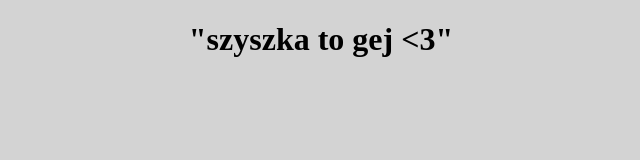
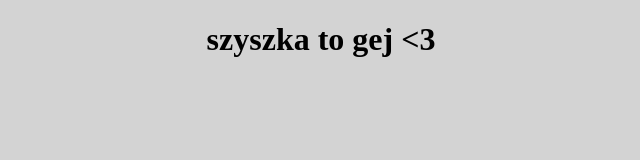
Before and after one commit to hotelpedofilia/BITCOINER, a plain HTML site: page index.html in a window 1280 px wide. Shown: the full height of the page, 319-959 px from the left. Drawn offline with Linux system fonts and the light colour scheme.

Commit message:
Update index.html

```diff
--- a/index.html
+++ b/index.html
@@ -20,7 +20,7 @@
 		</style>
 	</head>
 	<body>
-		<h1>"szyszka to gej <3"</h1>
+		<h1>szyszka to gej <3</h1>
 
 	</body>
 </html>
```
